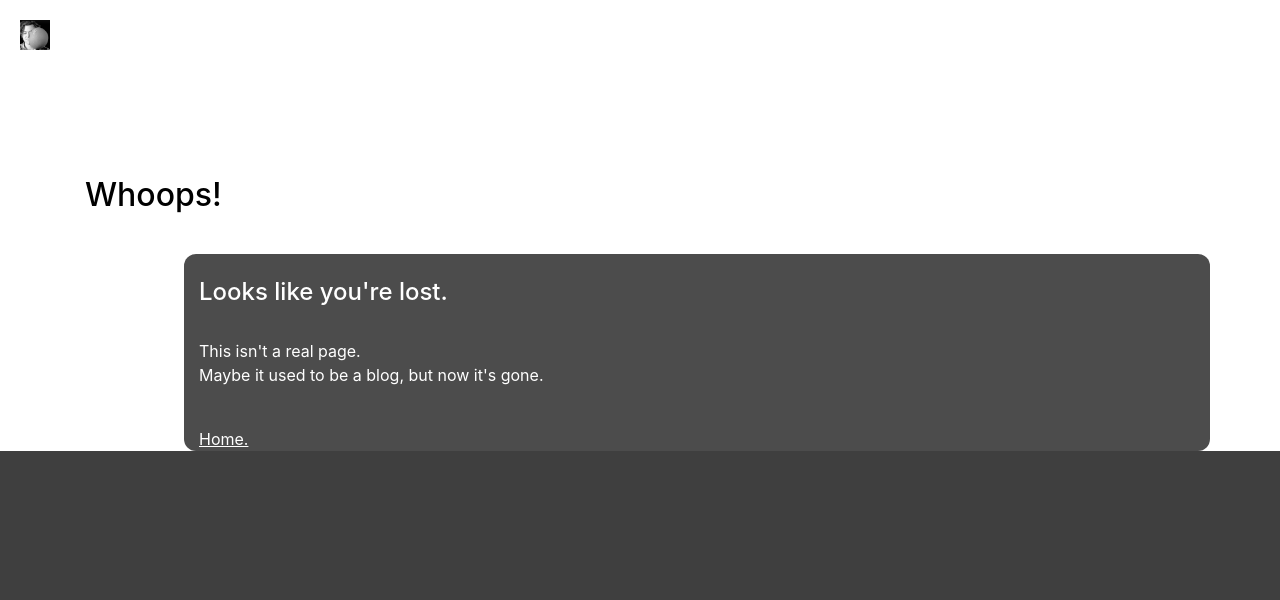
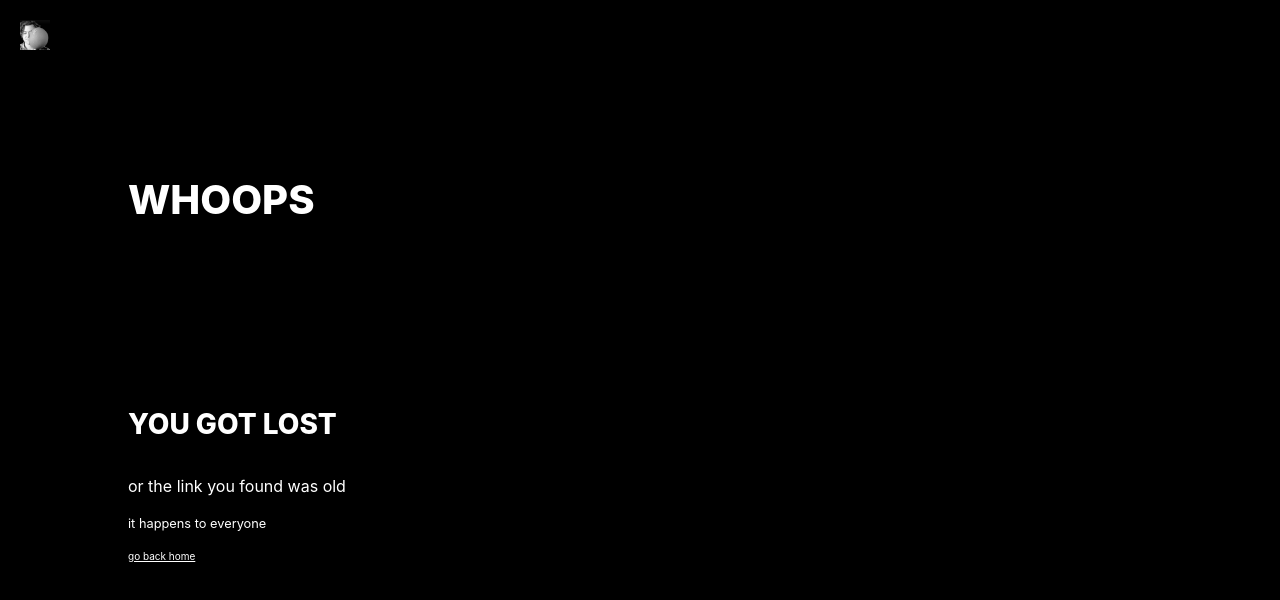
Before and after one commit to DeeterCesler/personal-site, a React (Create React App) app: page /notfound in a window 1280 px wide. Shown: the top 600 px of the page. Built offline with nearby package versions, Linux system fonts and the light colour scheme; no server answers.

Commit message:
add 404 redirect and remove commented out code

```diff
--- a/src/App.js
+++ b/src/App.js
@@ -1,6 +1,6 @@
 import React, { Component } from 'react';
 import './App.css';
-import { Route, Switch } from 'react-router-dom';
+import { Route, Switch, Redirect } from 'react-router-dom';
 import HomePage from './HomePage';
 import Newblog from './Newblog/index';
 import AllblogsContainer from './AllblogsContainer';
@@ -239,16 +239,9 @@ class App extends Component {
           <Switch>
             {/* <Route exact path="/home" redi ={this.homepage}/> */}
             <Route exact path="/" render={this.homepage}/>
-            <Route exact path="/about" render={this.aboutPage}/>
-            <Route exact path="/login" render={this.loginRegisterPage}/>
-            <Route exact path="/logout" render={this.logoutPage}/>
-            <Route exact path="/register" render={this.loginRegisterPage}/>
-            <Route exact path="/blog/new" render={this.newblog}/>
-            <Route exact path="/blog" render={this.allblogs}/>
-            <Route exact path="/work" render={this.work}/>
             <Route exact path="/now" render={this.now}/>
             <Route exact path="/notfound" render={this.notFoundPage}/>
-            <Route exact path="/:blog" render={this.singleblog}/>
+            <Redirect from="/*" to="/notfound"/>
           </Switch>
         </div>
     );
--- a/src/NotFoundPage.jsx
+++ b/src/NotFoundPage.jsx
@@ -2,21 +2,21 @@ import React from "react";
 
 const NotFoundPage = () => {
     return(
-        <div className="lost container">
-            <div className="spacer" />
-            <h2>Whoops!</h2>
-            <div className="mini-spacer"/>
-            <div className="row">
-                <div className="col-sm readability">
+<div className="now">
+            <div className="spacer"/>
+            <h1 className="now-header">WHOOPS</h1>
+            <div className="spacer"/>
+            <div className="">
+                <div className="readability">
+                    <h3 className="">YOU GOT LOST</h3>
                     <br/>
-                    <h4>Looks like you're lost.</h4>
-                    <br/>
-                    <p>This isn't a real page. <br/>Maybe it used to be a blog, but now it's gone.</p>
-                    <br/>
-                    <a href="/">Home.</a>
-                    <br/>
+                    <p className="">or the link you found was old</p>
+                    <p className="small">it happens to everyone</p>
+                    <p className="lost tiny"><a href="/" className="">go back home</a></p>
                 </div>
             </div>
+            <div className="spacer"/>
+            <div className="spacer"/>
         </div>
     )
 }
```
Also changed, not shown: src/Now.jsx (+0 -16 lines).
